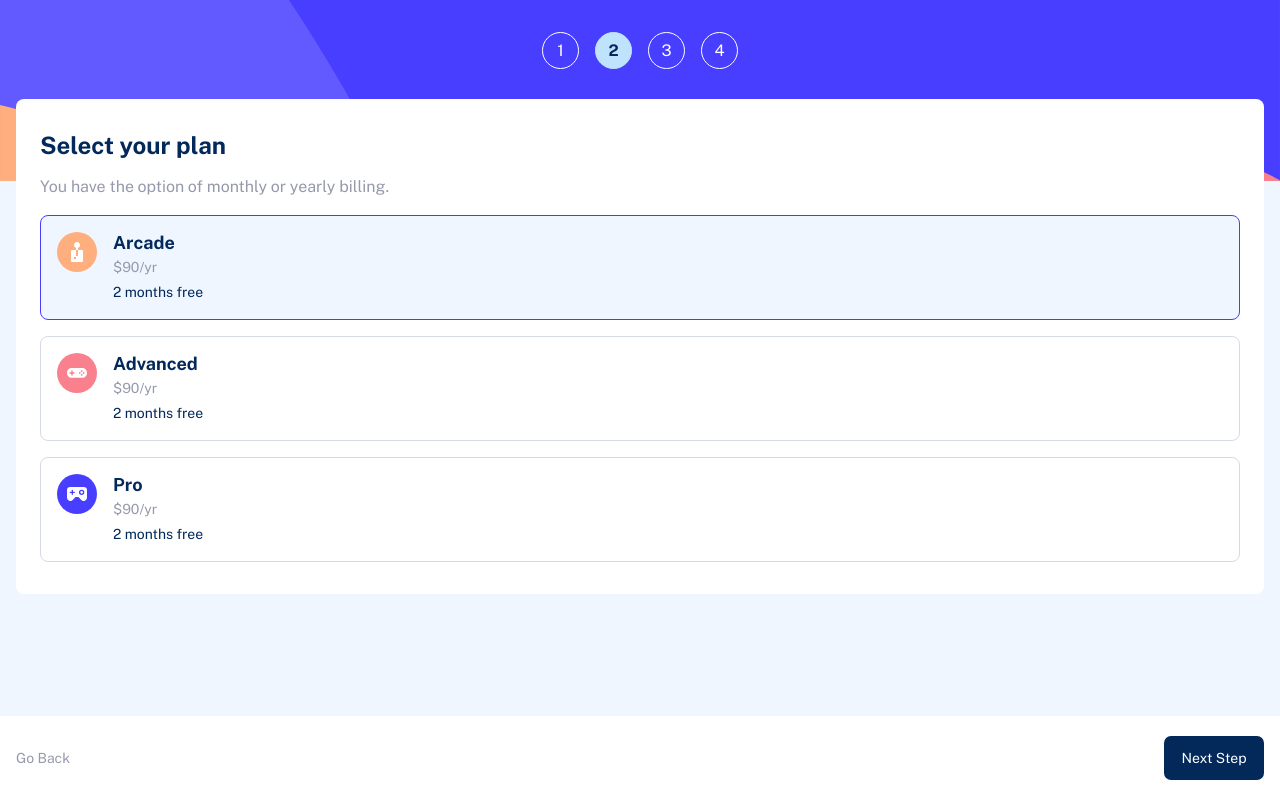
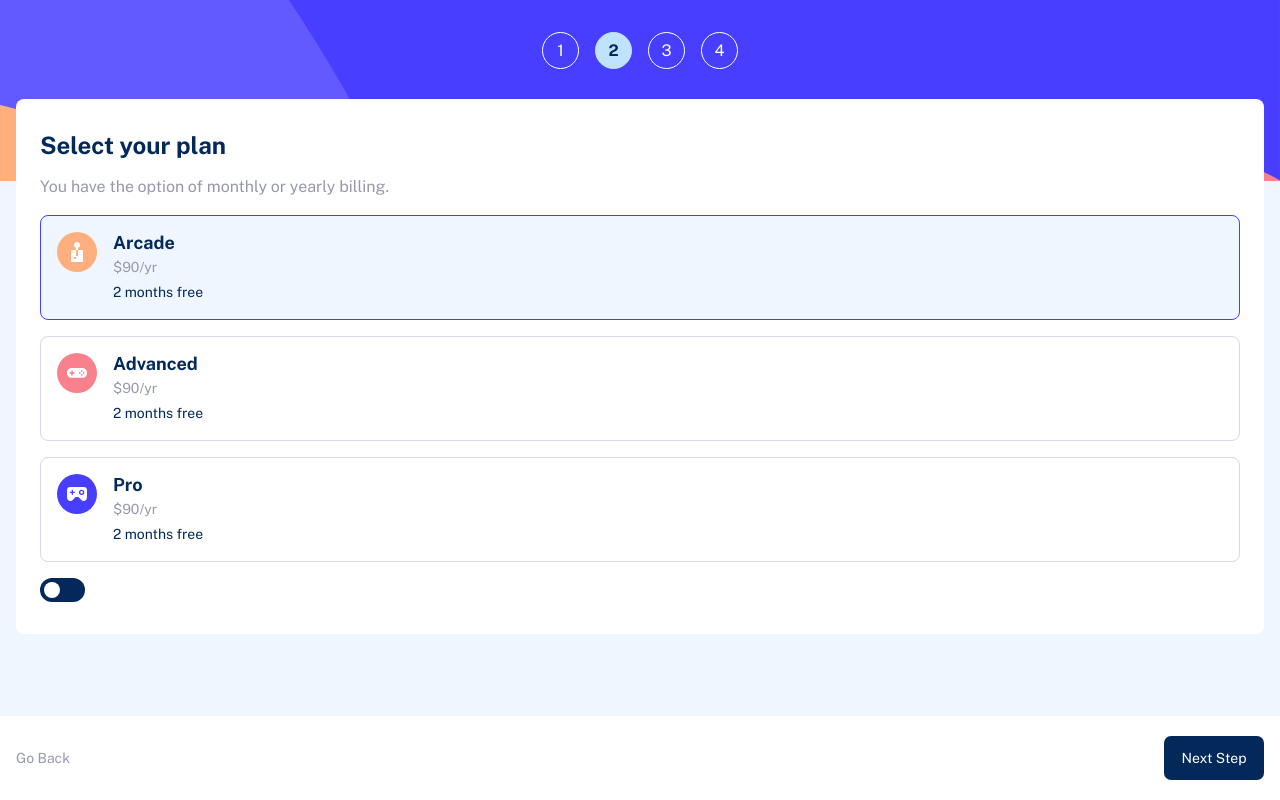
Before and after one commit to Mateeb11/multi-step-form, a React (Vite) app: page / in a window 1280 px wide. Built offline with nearby package versions, Linux system fonts and the light colour scheme.

Commit message:
adding a slider input

```diff
--- a/src/Component/Form/Plan.jsx
+++ b/src/Component/Form/Plan.jsx
@@ -1,3 +1,5 @@
+import { useState } from "react";
+
 import classes from "./Plan.module.scss";
 
 import Box from "../UI/Box";
@@ -12,6 +14,7 @@ export default function Plan() {
     <Form
       title="Select your plan"
       description=" You have the option of monthly or yearly billing."
+      className={classes.form}
     >
       <Box className={classes.selected}>
         <img src={arcadeImg} alt="arcade controller icon" />
@@ -37,6 +40,10 @@ export default function Plan() {
           <p className={classes.offer}>2 months free</p>
         </div>
       </Box>
+      <label className={classes.switch}>
+        <input type="checkbox" />
+        <span className={classes.slider}></span>
+      </label>
     </Form>
   );
 }
--- a/src/Component/Form/Plan.module.scss
+++ b/src/Component/Form/Plan.module.scss
@@ -19,3 +19,53 @@
   background-color: var(--clr-neutral-400);
   border-color: var(--clr-primary-700) !important;
 }
+
+//for the toggle switch button
+// Credit to w3schools
+
+.switch {
+  position: relative;
+  display: inline-block;
+  width: 45px;
+  height: 24px;
+
+  input {
+    opacity: 0;
+    width: 0;
+    height: 0;
+  }
+  /* The slider */
+  .slider {
+    position: absolute;
+    cursor: pointer;
+    top: 0;
+    left: 0;
+    right: 0;
+    bottom: 0;
+
+    background-color: var(--clr-primary-900);
+
+    -webkit-transition: 0.4s;
+    transition: 0.4s;
+    border-radius: 34px;
+  }
+
+  .slider:before {
+    position: absolute;
+    content: "";
+    height: 16px;
+    width: 16px;
+    left: 4px;
+    bottom: 4px;
+    background-color: white;
+    -webkit-transition: 0.4s;
+    transition: 0.4s;
+    border-radius: 50%;
+  }
+
+  input:checked + .slider:before {
+    -webkit-transform: translateX(26px);
+    -ms-transform: translateX(26px);
+    transform: translateX(21px);
+  }
+}
--- a/src/Component/UI/Form.jsx
+++ b/src/Component/UI/Form.jsx
@@ -1,8 +1,8 @@
 import classes from "./Form.module.scss";
 
-export default function Form({ title, description, children }) {
+export default function Form({ title, description, className, children }) {
   return (
-    <div className={classes.form}>
+    <div className={`${classes.form} ${className}`}>
       <h1>{title}</h1>
       <p>{description}</p>
       {children}
```
